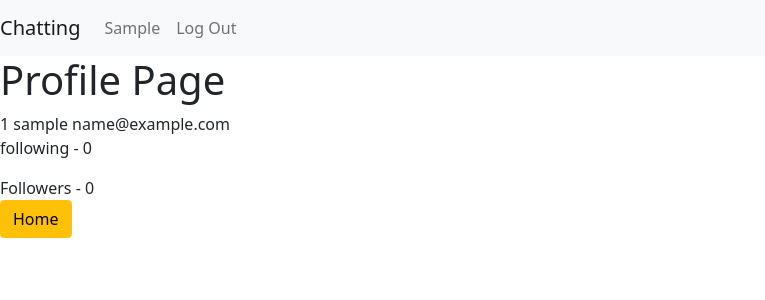
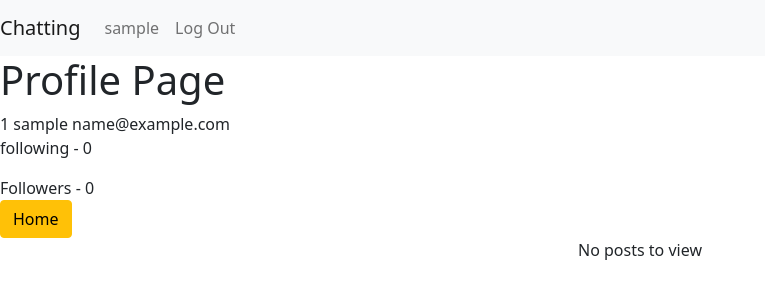
Before and after one commit to JohnG88/social_media3, a Django app: page /profile/1 in a window 1280 px wide. Shown: the top 300 px of the page, without its empty margins (0-765 px from the left). Run offline with Django 4.2, Linux system fonts and the light colour scheme; the visitor is signed in with stand-in values (Sample User, id 1); data comes from the database, SQL or seed files in the repository; data that the repository does not hold is empty; some libraries are stand-ins or nearby versions.

Commit message:
Added django template empty tag for for loops in index html and profile.html

```diff
--- a/chatsystem/chatting/templates/chatting/index.html
+++ b/chatsystem/chatting/templates/chatting/index.html
@@ -34,6 +34,7 @@
                 {% for users in available %}
                 <a href="{% url 'profile' users.id %}">
                     <div class="modal-body">{{users.username}}</div>
+                    <hr>
                 </a>
                 {% endfor %}
                     <div class="modal-footer">
@@ -114,5 +115,7 @@
                 - {{post.total_likes}} Likes - {% endif %}
             </form>
         </div>
+    {% empty %}
+        <div class="no-posts-center">No posts to view</div>
     {% endfor %}
 {% endblock body %}
--- a/chatsystem/chatting/templates/chatting/navbar.html
+++ b/chatsystem/chatting/templates/chatting/navbar.html
@@ -8,8 +8,8 @@
                     id="profile_name"
                     class="nav-link other-profile-id"
                     data-id="{{ user.id }}"
-                    href="#"
-                    >{{ request.user.username| capfirst}}</a
+                    href="{% url 'profile' request.user.id %}"
+                    >{{ request.user.username}}</a
                 >
             </li>
             {% endif %} {% comment %}
--- a/chatsystem/chatting/templates/chatting/profile.html
+++ b/chatsystem/chatting/templates/chatting/profile.html
@@ -42,6 +42,8 @@
             <img src="{{post.imageURL}}" width="200px" height="200px" />
             {% else %}
             {% endif %}
+        {% empty %}
+            <div class="no-posts-center">No posts to view</div>
         {% endfor %}
     </div>
 {% endblock body %}
--- a/chatsystem/chatting/views.py
+++ b/chatsystem/chatting/views.py
@@ -9,6 +9,8 @@ from django.db.models import Q
 from django.urls import reverse
 from .models import Post, UserFollowing
 from .forms import PostModelForm, EditPostModelForm, CustomUserCreationForm
+
+import random
 
 # Create your views here.
 
@@ -51,6 +53,7 @@ def index(request):
         # I still don't know how list comprehensions work, I tweaked one example I copied from a tutorial, It seems to be working
         available = [user for user in users if user not in all_followed_profiles]
         print(f"Available {available}")
+        random.shuffle(available)
 
         # user_posts = Post.objects.filter(user=request.user).all()
 
@@ -61,7 +64,7 @@ def index(request):
         # followed_profiles_posts = Post.objects.filter(user__in=followed_profiles).all()
 
 
-    context = {'follower_user_posts': follower_user_posts, 'form': form, 'user': user, 'available': available}
+    context = {'follower_user_posts': follower_user_posts, 'form': form, 'user': user, 'available': available[:3]}
     return render(request, "chatting/index.html", context)
 
 @login_required(login_url='login')
--- a/chatsystem/static/chatting/style.css
+++ b/chatsystem/static/chatting/style.css
@@ -4,6 +4,12 @@
     align-items: center;
     height: 400px;
     /* border: 3px solid green; */
+}
+
+.no-posts-center {
+    display: flex;
+    justify-content: center;
+    align-items: center;
 }
 
 .form-center {
```
